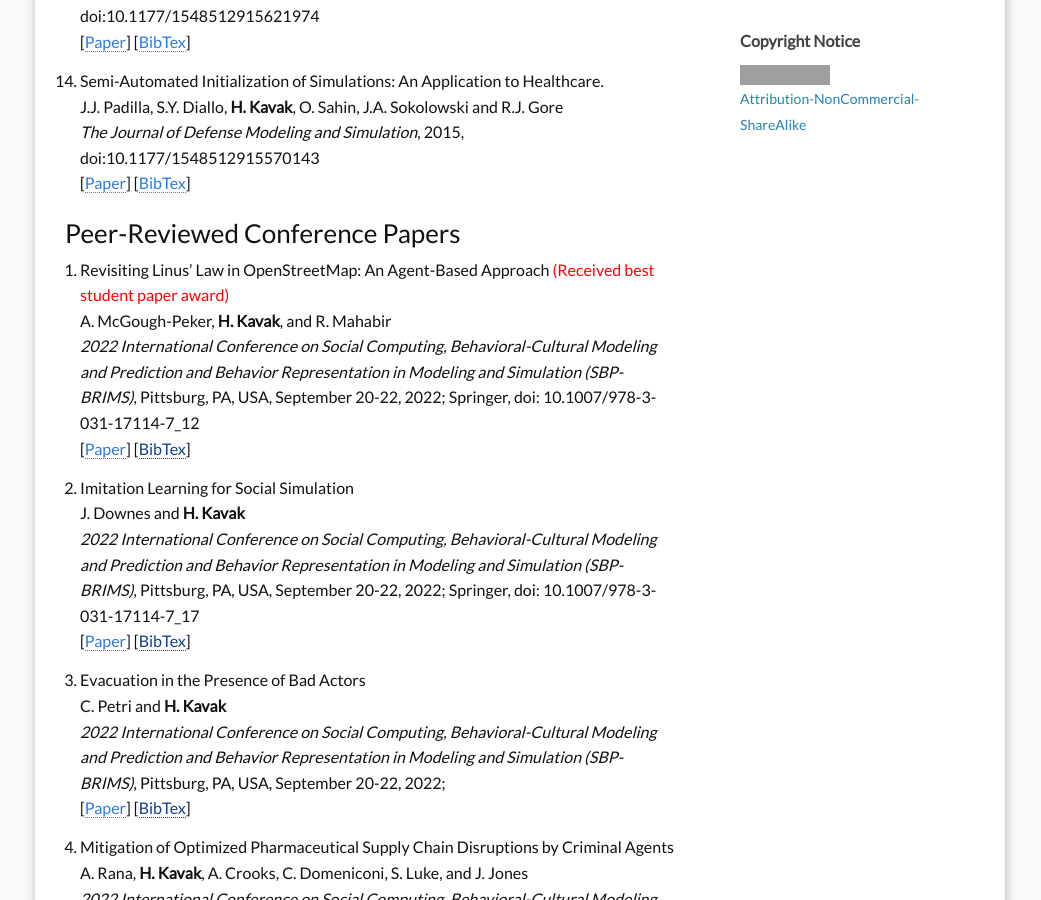
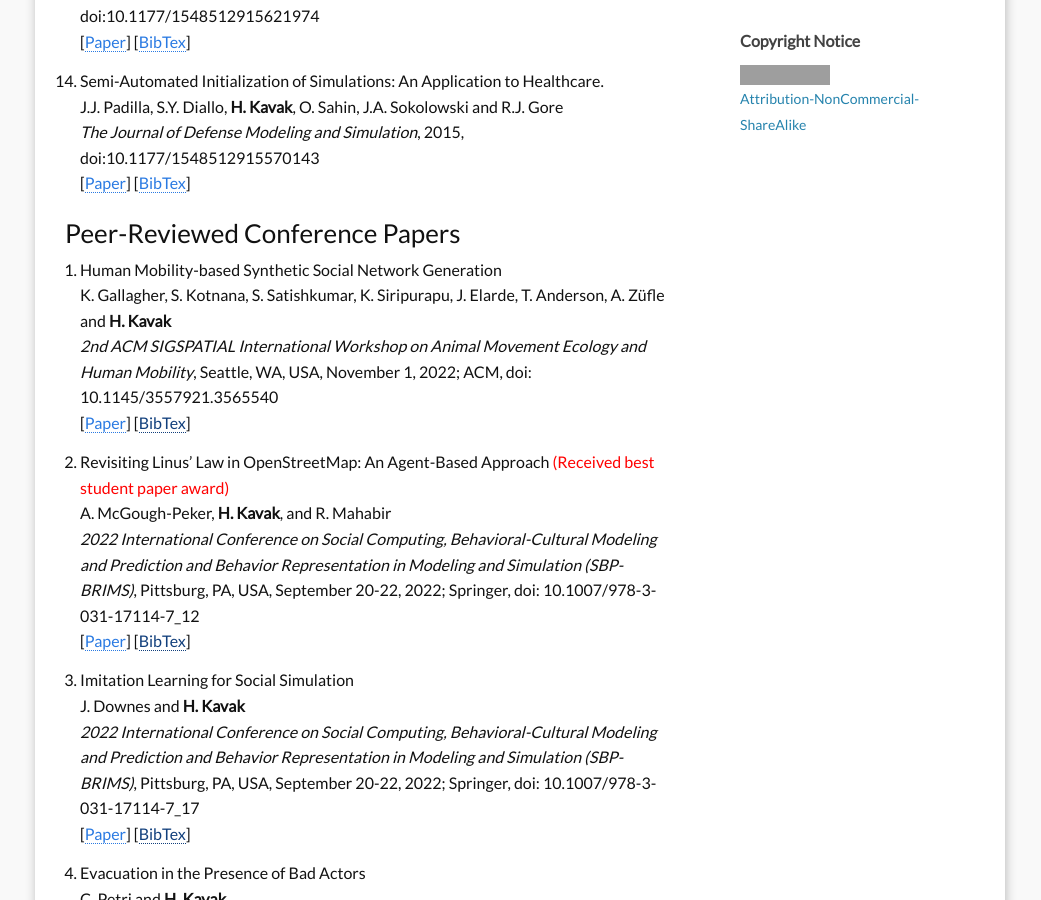
Before and after one commit to hamdikavak/hamdikavak.github.io, a Jekyll site: the page built from c5_publications.md, in a window 1280 px wide and 900 px high, scrolled down 2349 px. Shown: the whole window, without its empty margins (120-1161 px from the left). Built offline with Jekyll 4.4.1, drawn with Linux system fonts in a browser that asks for light colours; nearby versions of some CDN libraries; grey boxes are pictures that could not be loaded.

Commit message:
1 more conference paper

```diff
--- a/c5_publications.md
+++ b/c5_publications.md
@@ -116,6 +116,17 @@ This page shows my relatively up-to-date publication list, links to papers, and
 
 ### Peer-Reviewed Conference Papers
 
+
+
+
+
+
+
+79. Human Mobility-based Synthetic Social Network Generation
+     K. Gallagher, S. Kotnana, S. Satishkumar, K. Siripurapu, J. Elarde, T. Anderson, A. Züfle and <strong>H. Kavak</strong>
+     <em>2nd ACM SIGSPATIAL International Workshop on Animal Movement Ecology and Human Mobility</em>, Seattle, WA, USA, November 1, 2022; ACM, doi: 10.1145/3557921.3565540
+     [[Paper](https://dl.acm.org/doi/pdf/10.1145/3557921.3565540)]
+     [[BibTex]()]
 
 
 
```
